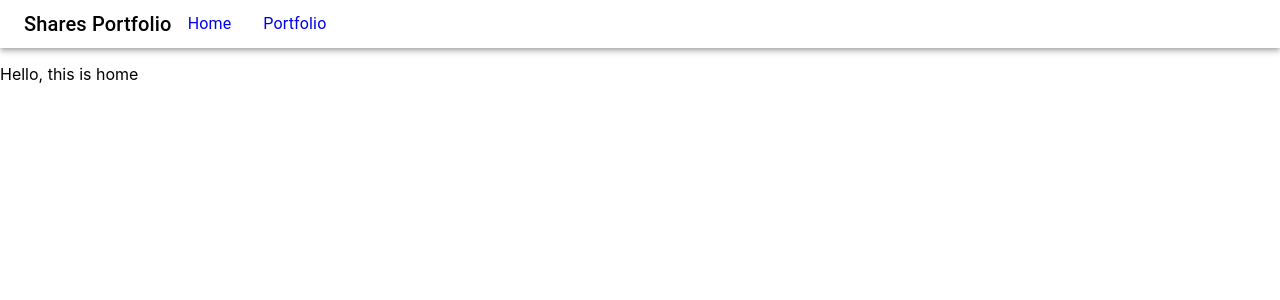
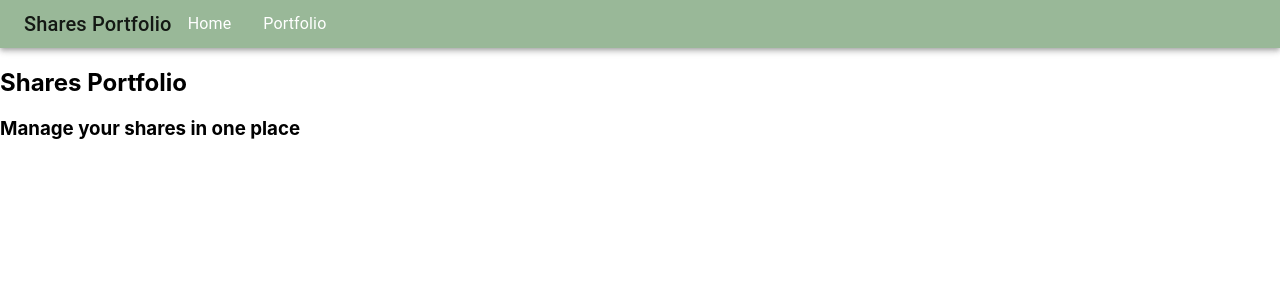
Before and after one commit to VerbenaB/shares_portfolio, a React (Create React App) app in the folder client/: page / in a window 1280 px wide. Shown: the top 300 px of the page. Built offline with nearby package versions, Linux system fonts and the light colour scheme.

Commit message:
change navbar color

```diff
--- a/client/src/App.js
+++ b/client/src/App.js
@@ -1,21 +1,36 @@
 import React from 'react';
 import { BrowserRouter as Router, Route, Switch } from "react-router-dom";
-import './App.css';
+import { createTheme, ThemeProvider } from '@material-ui/core/styles';
 
 import HomeContainer from "./containers/HomeContainer";
 import SharesContainer from "./containers/SharesContainer";
 import NavBar from "./components/NavBar/NavBar";
 
 const App = () => {
+
+  const theme = createTheme({
+    palette: {
+      primary: {
+        main: "#99B898"
+      },
+      secondary: {
+        main: "#E84A5F"
+      }
+    }
+  })
+
+
   return (
+
+
     <Router>
-      <>
-        <NavBar />
+      <ThemeProvider theme={theme}>
+        <NavBar/>
           <Switch>
             <Route exact path="/" component={HomeContainer}/>
             <Route path="/portfolio" component={SharesContainer}/>
           </Switch>
-      </>
+      </ThemeProvider>
     </Router>
   );
 }
--- a/client/src/components/NavBar/NavBar.css
+++ b/client/src/components/NavBar/NavBar.css
@@ -1,3 +1,4 @@
 .link {
-    list-style: none;
+    color: white;
+
 }
--- a/client/src/components/NavBar/NavBar.js
+++ b/client/src/components/NavBar/NavBar.js
@@ -1,6 +1,7 @@
 import React from "react";
 import {Link} from "react-router-dom";
 import {AppBar, Toolbar, Typography, useMediaQuery, Menu, MenuItem, Button} from "@material-ui/core";
+import "./NavBar.css";
 
 
 const NavBar = () => {
@@ -16,11 +17,11 @@ const NavBar = () => {
 
     return (
 
-        <AppBar position="static" color="inherit">
+        <AppBar position="static" color="primary">
             <Toolbar variant="dense">
                 <Typography variant="h6">Shares Portfolio</Typography>
-                <Link to="/" style={{ textDecoration: 'none' }}><MenuItem>Home</MenuItem></Link>
-                <Link to="/portfolio" style={{ textDecoration: 'none' }}><MenuItem>Portfolio</MenuItem></Link>
+                <Link to="/" className="link" style={{ textDecoration: 'none' }}><MenuItem>Home</MenuItem></Link>
+                <Link to="/portfolio" className="link" style={{ textDecoration: 'none' }}><MenuItem>Portfolio</MenuItem></Link>
             </Toolbar>
         </AppBar>
 
--- a/client/src/containers/HomeContainer.js
+++ b/client/src/containers/HomeContainer.js
@@ -2,9 +2,10 @@ import React from 'react';
 
 const HomeContainer = () => {
     return (
-    <>
-        <p>Hello, this is home</p>
-    </>
+        <div>
+            <h2>Shares Portfolio</h2>
+            <h3>Manage your shares in one place</h3>
+        </div>
     )
 }
 
--- a/client/src/index.css
+++ b/client/src/index.css
@@ -1,10 +1,12 @@
 body {
   margin: 0;
+  background-color: "#E84A5F";
   font-family: -apple-system, BlinkMacSystemFont, 'Segoe UI', 'Roboto', 'Oxygen',
     'Ubuntu', 'Cantarell', 'Fira Sans', 'Droid Sans', 'Helvetica Neue',
     sans-serif;
   -webkit-font-smoothing: antialiased;
   -moz-osx-font-smoothing: grayscale;
+
 }
 
 code {
```
